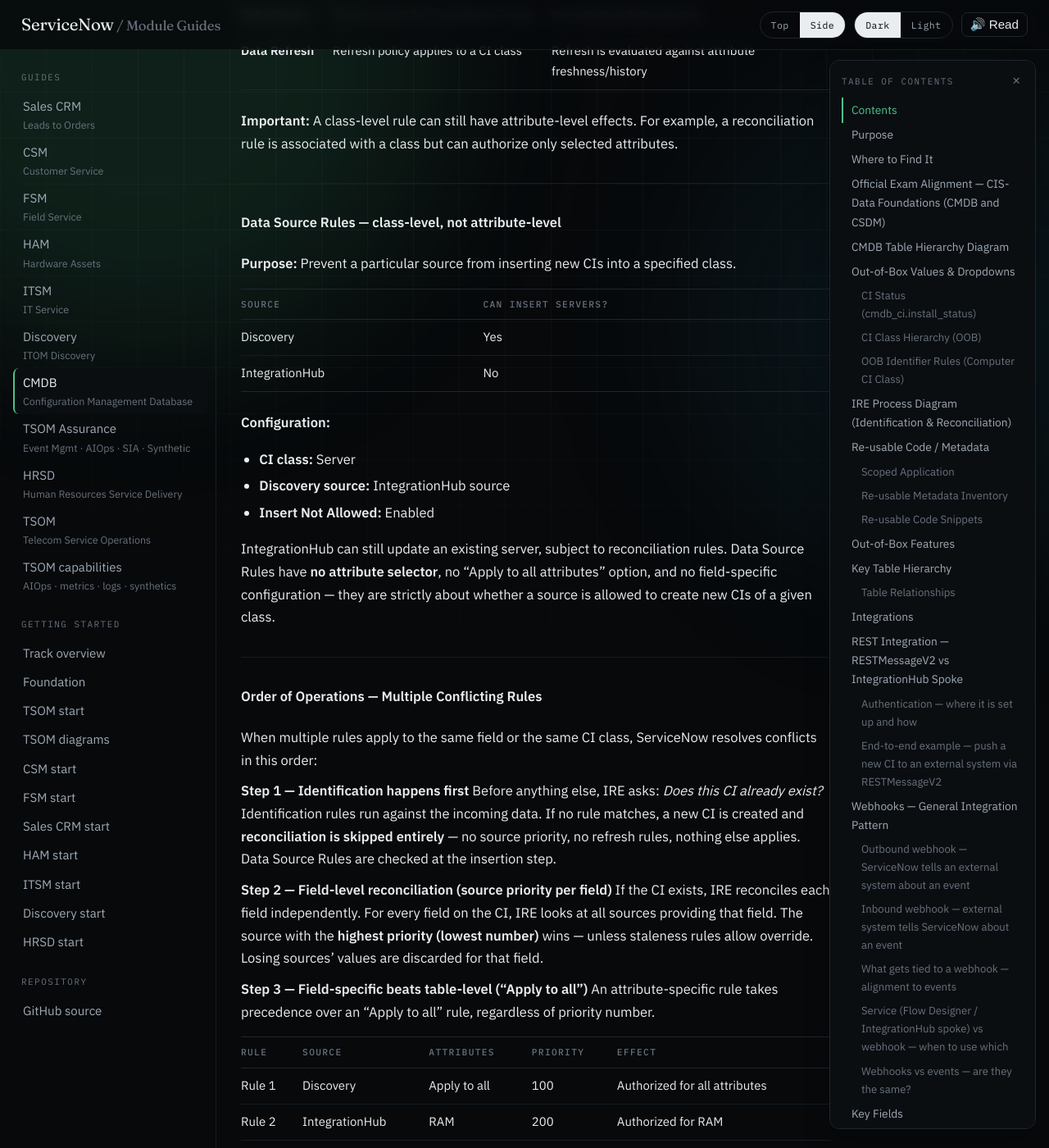
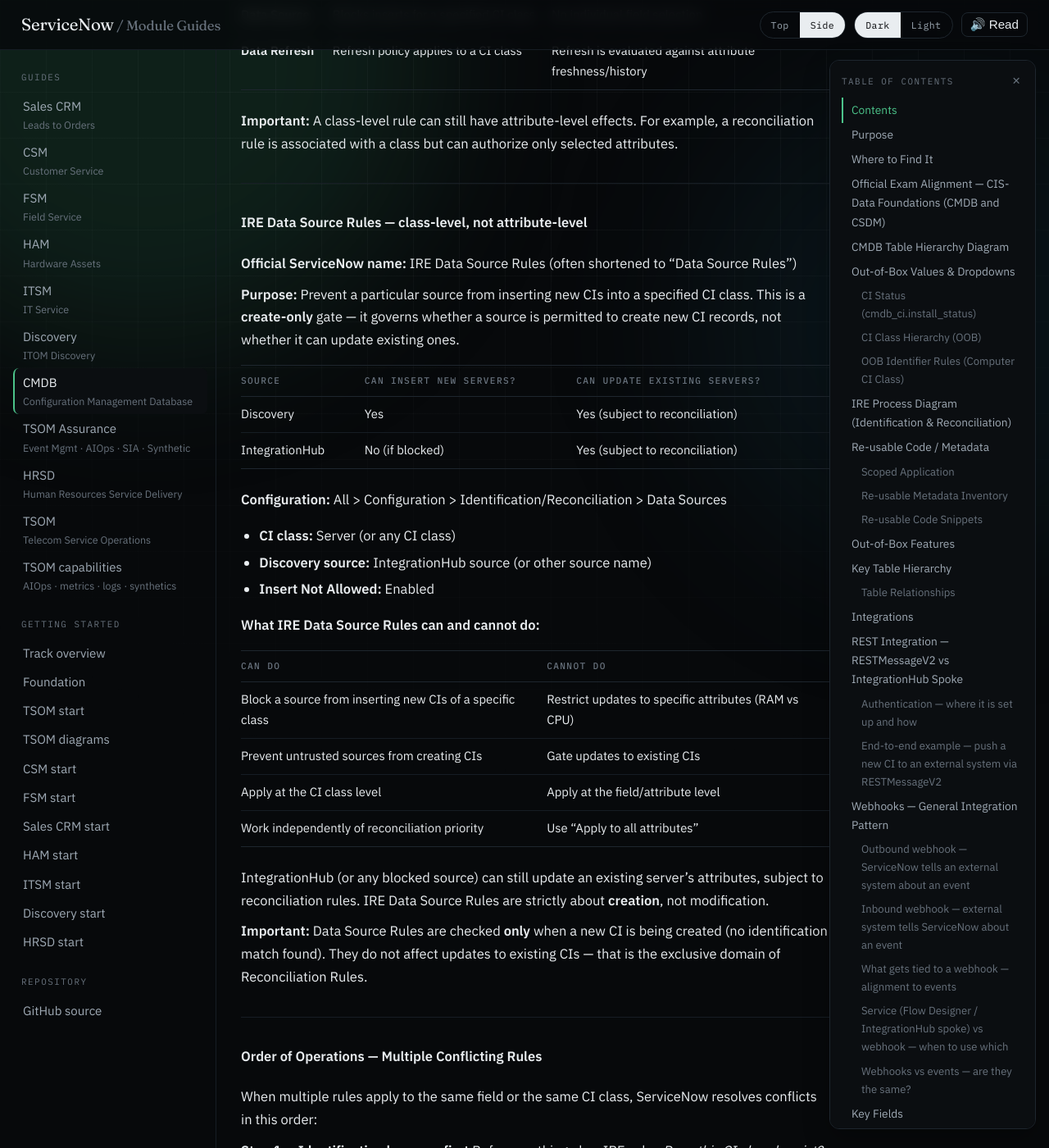
Before and after one commit to eltonaguiar/ServiceNow_Learning_TSOM-_CSM_FSM_SalesCRM_HAM_ITSM, a Jekyll site: the page built from docs/modules/cmdb/cmdb-guide.md, in a window 1280 px wide and 1400 px high, scrolled down 17797 px. Shown: the whole window at 82% size. Built offline with Jekyll 4.4.1, drawn with Linux system fonts in a browser that asks for light colours; our own code applies the rules of GitHub Pages for plain Markdown files; some of the changed text lies outside the part shown.

Commit message:
CMDB guide: Mermaid IRE flow diagram, IRE Data Source Rules naming, order of operations

````diff
--- a/docs/modules/cmdb/cmdb-guide.md
+++ b/docs/modules/cmdb/cmdb-guide.md
@@ -761,21 +761,34 @@ ServiceNow CMDB relies on four distinct mechanisms that work together in a speci
 
 ---
 
-#### Data Source Rules — class-level, not attribute-level
-
-**Purpose:** Prevent a particular source from inserting new CIs into a specified class.
-
-| Source | Can insert servers? |
-|--------|---------------------|
-| Discovery | Yes |
-| IntegrationHub | No |
-
-**Configuration:**
-* **CI class:** Server
-* **Discovery source:** IntegrationHub source
+#### IRE Data Source Rules — class-level, not attribute-level
+
+**Official ServiceNow name:** IRE Data Source Rules (often shortened to "Data Source Rules")
+
+**Purpose:** Prevent a particular source from inserting new CIs into a specified CI class. This is a **create-only** gate — it governs whether a source is permitted to create new CI records, not whether it can update existing ones.
+
+| Source | Can insert new servers? | Can update existing servers? |
+|--------|------------------------|------------------------------|
+| Discovery | Yes | Yes (subject to reconciliation) |
+| IntegrationHub | No (if blocked) | Yes (subject to reconciliation) |
+
+**Configuration:** All > Configuration > Identification/Reconciliation > Data Sources
+* **CI class:** Server (or any CI class)
+* **Discovery source:** IntegrationHub source (or other source name)
 * **Insert Not Allowed:** Enabled
 
-IntegrationHub can still update an existing server, subject to reconciliation rules. Data Source Rules have **no attribute selector**, no "Apply to all attributes" option, and no field-specific configuration — they are strictly about whether a source is allowed to create new CIs of a given class.
+**What IRE Data Source Rules can and cannot do:**
+
+| Can do | Cannot do |
+|--------|-----------|
+| Block a source from inserting new CIs of a specific class | Restrict updates to specific attributes (RAM vs CPU) |
+| Prevent untrusted sources from creating CIs | Gate updates to existing CIs |
+| Apply at the CI class level | Apply at the field/attribute level |
+| Work independently of reconciliation priority | Use "Apply to all attributes" |
+
+IntegrationHub (or any blocked source) can still update an existing server's attributes, subject to reconciliation rules. IRE Data Source Rules are strictly about **creation**, not modification.
+
+**Important:** Data Source Rules are checked **only** when a new CI is being created (no identification match found). They do not affect updates to existing CIs — that is the exclusive domain of Reconciliation Rules.
 
 ---
 
@@ -850,26 +863,28 @@ Incoming CI payload
 
 Discovery / IntegrationHub / Service Graph
 
-```
-1. Identification Rules
-   Does this CI already exist?
-   ├─ Existing CI ────────→ Update path (go to step 2)
-   └─ New CI ─────────────→ Insert path (go to step 4)
-        │
-        ▼
-2. Reconciliation Rules (existing CIs only)
-   Is this source authorized to update these attributes?
-   Field-specific precedence applied
-   Staleness / refresh rules evaluated
-   │
-   ▼
-   Update existing CI — authorized changes committed
-   │
-   ▼
-4. Data Source Rules (new CIs only)
-   Is this source allowed to insert into this CI class?
-   ├─ Permitted ──→ Insert new CI into CMDB
-   └─ Blocked ─────→ Reject insert (no CI created)
+```mermaid
+flowchart TD
+    IN[Incoming CI payload<br/>Discovery / IntegrationHub / SGC] --> IDR{1. Identification<br/>Does this CI exist?}
+
+    IDR -->|MATCH FOUND<br/>Existing CI| REC[2. Reconciliation Rules<br/>Existing CIs only]
+    IDR -->|NO MATCH<br/>New CI| DS[4. IRE Data Source Rules<br/>New CIs only]
+
+    REC --> RECON_EVAL{Evaluate per field:<br/>• Source priority<br/>• Field-specific vs "Apply to all"<br/>• Staleness / refresh}
+    RECON_EVAL --> AUTHORIZED{Source authorized<br/>to update this field?}
+
+    AUTHORIZED -->|YES| UPDATE[CI updated —<br/>authorized changes committed]
+    AUTHORIZED -->|NO| NOCHANGE[No change —<br/>CI unchanged]
+
+    DS --> DS_CHECK{Source allowed<br/>to insert into<br/>this CI class?}
+    DS_CHECK -->|PERMITTED| NEWCI[New CI inserted<br/>into CMDB]
+    DS_CHECK -->|BLOCKED| REJECT[Insert rejected —<br/>no CI created]
+
+    style IDR fill:#e58a8a,color:#fff
+    style REC fill:#e5b567,color:#000
+    style DS fill:#4cc38a,color:#000
+    style NEWCI fill:#4cc38a,color:#000
+    style REJECT fill:#ff0000,color:#fff
 ```
 
 **Step-by-step examples**
````
